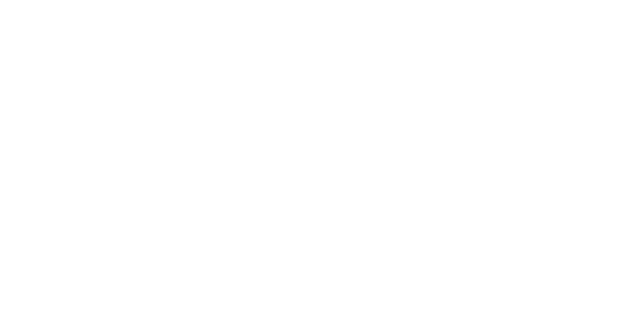
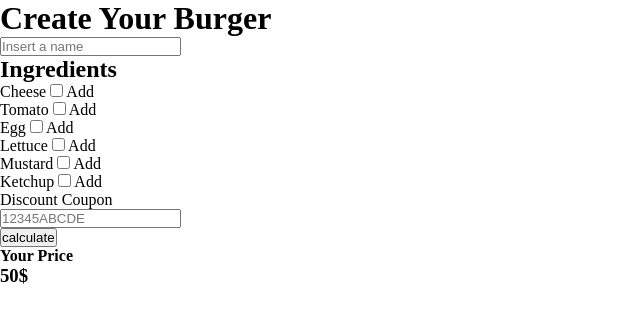
Before and after one commit to tommasodossena/js-burger, a plain HTML site: page index.html in a window 1280 px wide. Shown: the whole page, without its empty margins (0-640 px from the left). Drawn offline with Linux system fonts and the light colour scheme.

Commit message:
html wireframe

```diff
--- a/index.html
+++ b/index.html
@@ -11,14 +11,87 @@
 <body>
 
     <div class="container">
+        <!-- Header -->
         <header>
+            <h1>Create Your Burger</h1>
         </header>
+        <!-- /Header -->
 
+        <!-- Main -->
         <main>
+            <!-- Custom burger -->
+            <div class="custom">
+                <input id="custom-name" type="text" placeholder="Insert a name">
+            </div>
+            <!-- /Custom burger -->
+
+            <!-- Ingredients section -->
+            <div class="ingredients">
+                <h2>Ingredients</h2>
+                <ul>
+                    <li>
+                        <label for="cheese"> Cheese
+                            <input type="checkbox">
+                            Add
+                        </label>
+                    </li>
+                    <li>
+                        <label for="tomato"> Tomato
+                            <input type="checkbox">
+                            Add
+                        </label>
+                    </li>
+                    <li>
+                        <label for="egg"> Egg
+                            <input type="checkbox">
+                            Add
+                        </label>
+                    </li>
+                    <li>
+                        <label for="lettuce"> Lettuce
+                            <input type="checkbox">
+                            Add
+                        </label>
+                    </li>
+                    <li>
+                        <label for="mustard"> Mustard
+                            <input type="checkbox">
+                            Add
+                        </label>
+                    </li>
+                    <li>
+                        <label for="ketchup"> Ketchup
+                            <input type="checkbox">
+                            Add
+                        </label>
+                    </li>
+                </ul>
+            </div>
+            <!-- /Ingredients section -->
+
+            <!-- Coupon section -->
+            <div class="coupon">
+                <p>Discount Coupon</p>
+                <input type="text" placeholder="12345ABCDE">
+            </div>
+            <!-- /Coupon section -->
+
+            <!-- Calculate section -->
+            <div class="calculate">
+                <button class="btn-calculate">
+                    calculate
+                </button>
+            </div>
+            <!-- /Calculate section -->
         </main>
+        <!-- /Main -->
 
+        <!-- Footer -->
         <footer>
+            <h4>Your Price</h3>
+            <h3>50$</h4>
         </footer>
+        <!-- /Footer -->
     </div>
 
     <script src="js/script.js"></script>
```
